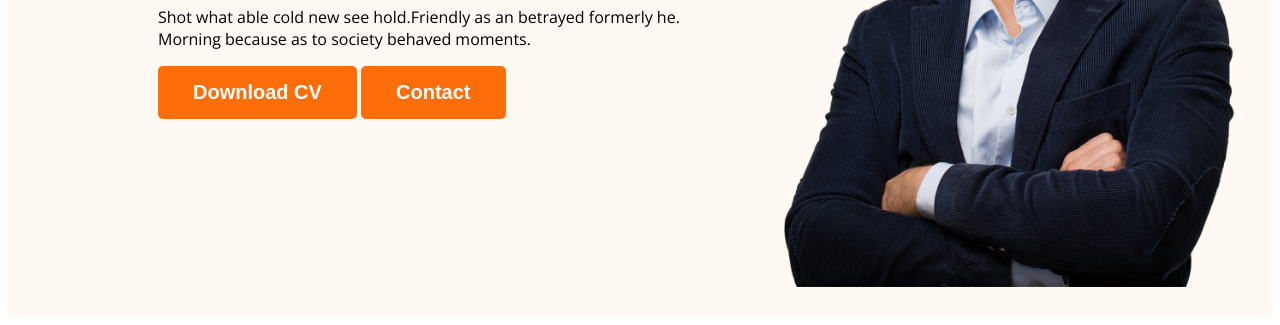
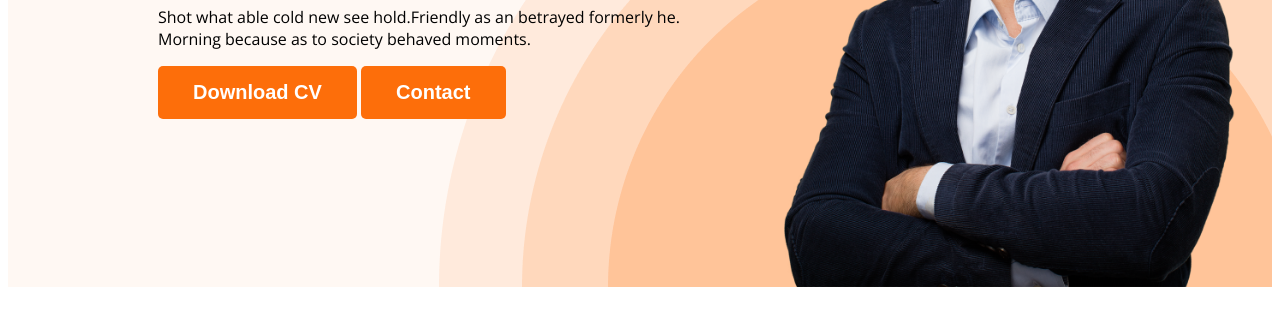
Before and after one commit to ariful-iislam/web-portfolio, a plain HTML site: page index.html in a window 1280 px wide. Shown: the part 481-806 px from the top of the page. Drawn offline with nearby package versions, Linux system fonts and the light colour scheme.

Commit message:
added banner image

```diff
--- a/styles/portfolio.css
+++ b/styles/portfolio.css
@@ -2,7 +2,7 @@
 body {
   font-family: "Open Sans", sans-serif;
 }
-.btn-primary{
+.btn-primary {
   border-radius: 5px;
   background: #fd6e0a;
   color: #fff;
@@ -33,22 +33,24 @@ nav > ul {
 nav li {
   list-style: none;
   margin-right: 50px;
-
 }
-nav a{
+nav a {
   text-decoration: none;
-color: #474747;
+  color: #474747;
 }
 
 /* header related styles */
-.header{
-  background-color: #FFF8F3;
-  }
-.banner{
-  padding: 30px 30px 30px 150px;
+.header {
+  background-color: #fff8f3;
+  background-image: url("../images/header_bg.png");
+  background-repeat: no-repeat;
+  background-position: bottom right;
+}
+.banner {
+  padding: 30px 30px 0px 150px;
   display: flex;
   align-items: center;
 }
-.banner .profile-pic{
+.banner .profile-pic {
   width: 500px;
 }
```
